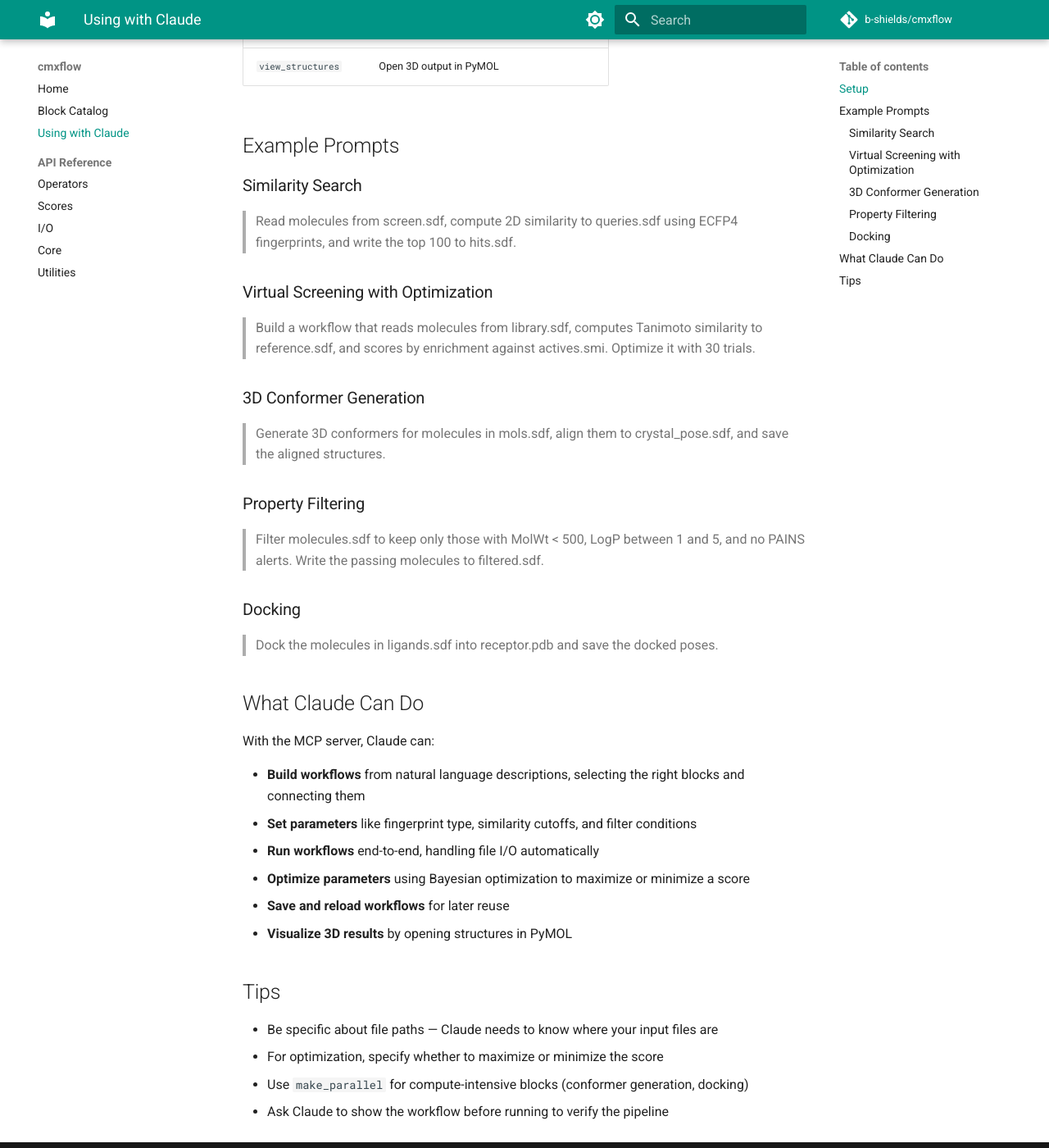
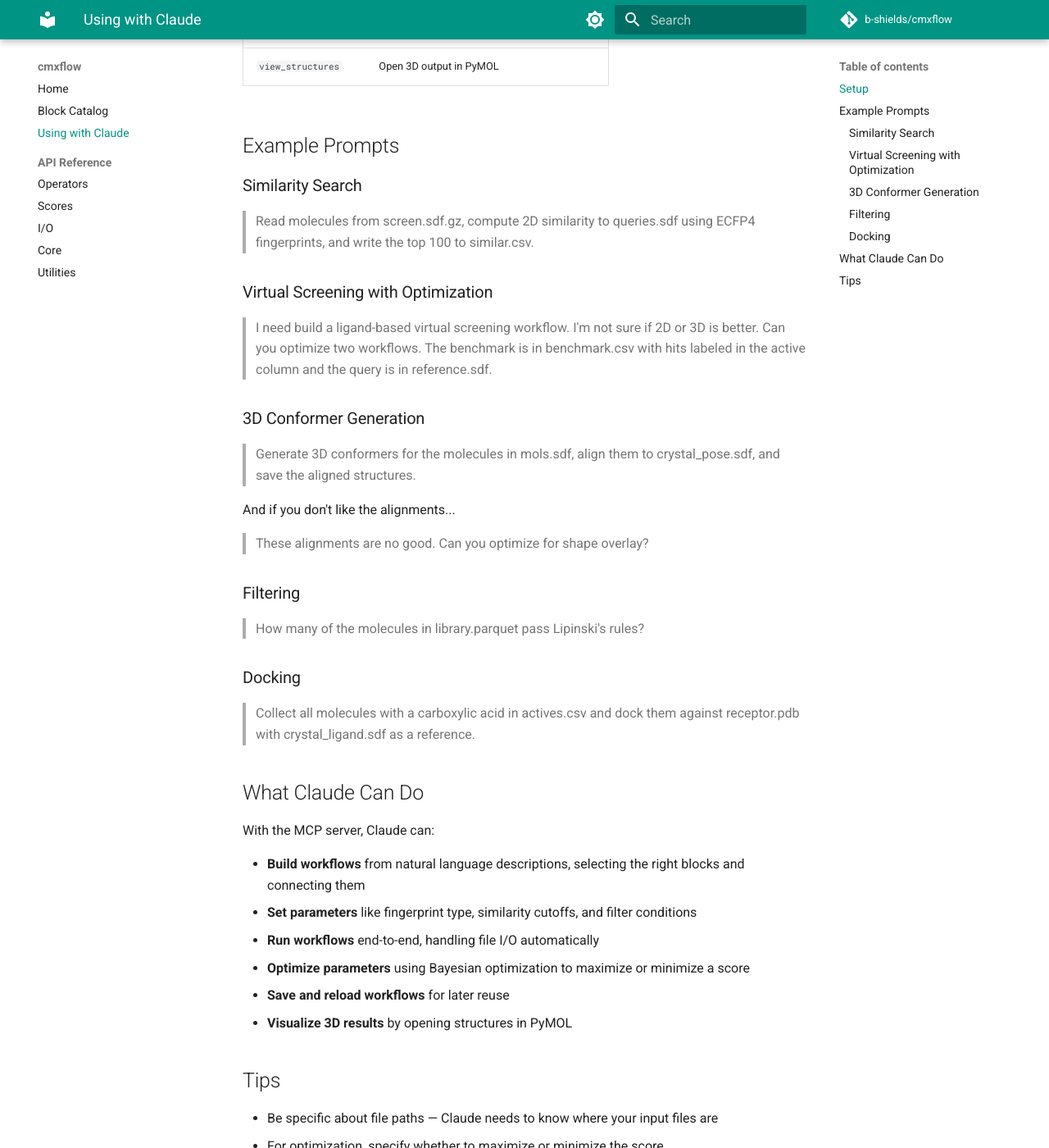
Before and after one commit to b-shields/cmxflow, an MkDocs documentation site: the page built from docs/using-with-claude.md, in a window 1280 px wide and 1400 px high, scrolled down 630 px. Shown: the whole window at 82% size. Built offline with MkDocs 1.6.1 and Material for MkDocs 9.7.7, drawn with Linux system fonts in a browser that asks for light colours; comment, search, counter and statistics services are not loaded.

Commit message:
examples

```diff
--- a/docs/using-with-claude.md
+++ b/docs/using-with-claude.md
@@ -24,23 +24,27 @@
 
 ### Similarity Search
 
-> Read molecules from screen.sdf, compute 2D similarity to queries.sdf using ECFP4 fingerprints, and write the top 100 to hits.sdf.
+> Read molecules from screen.sdf.gz, compute 2D similarity to queries.sdf using ECFP4 fingerprints, and write the top 100 to similar.csv.
 
 ### Virtual Screening with Optimization
 
-> Build a workflow that reads molecules from library.sdf, computes Tanimoto similarity to reference.sdf, and scores by enrichment against actives.smi. Optimize it with 30 trials.
+> I need build a ligand-based virtual screening workflow. I'm not sure if 2D or 3D is better. Can you optimize two workflows. The benchmark is in benchmark.csv with hits labeled in the active column and the query is in reference.sdf.
 
 ### 3D Conformer Generation
 
-> Generate 3D conformers for molecules in mols.sdf, align them to crystal_pose.sdf, and save the aligned structures.
+> Generate 3D conformers for the molecules in mols.sdf, align them to crystal_pose.sdf, and save the aligned structures.
 
-### Property Filtering
+And if you don't like the alignments...
 
-> Filter molecules.sdf to keep only those with MolWt < 500, LogP between 1 and 5, and no PAINS alerts. Write the passing molecules to filtered.sdf.
+> These alignments are no good. Can you optimize for shape overlay?
+
+### Filtering
+
+> How many of the molecules in library.parquet pass Lipinski's rules?
 
 ### Docking
 
-> Dock the molecules in ligands.sdf into receptor.pdb and save the docked poses.
+> Collect all molecules with a carboxylic acid in actives.csv and dock them against receptor.pdb with crystal_ligand.sdf as a reference.
 
 ## What Claude Can Do
 
```
